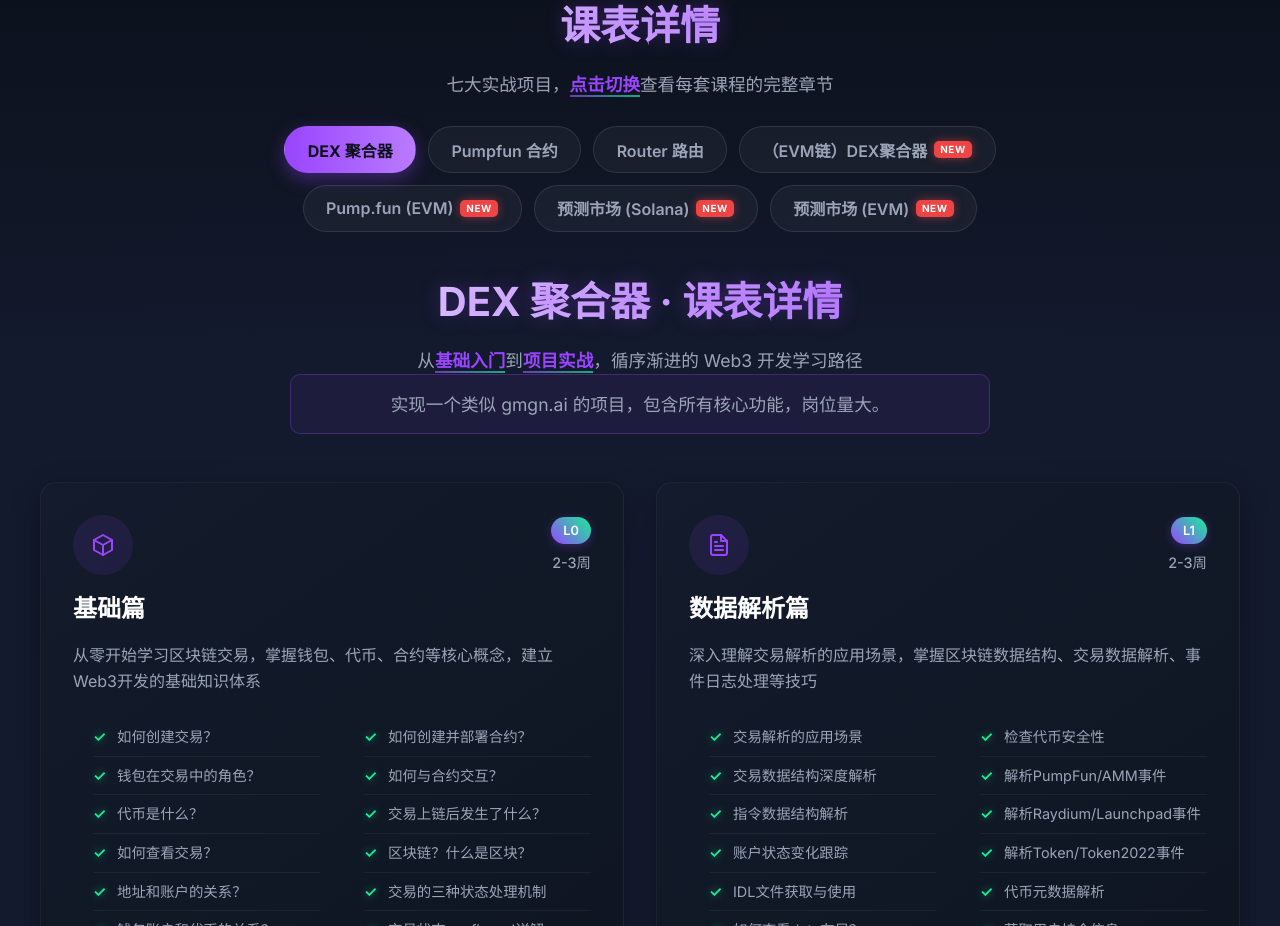
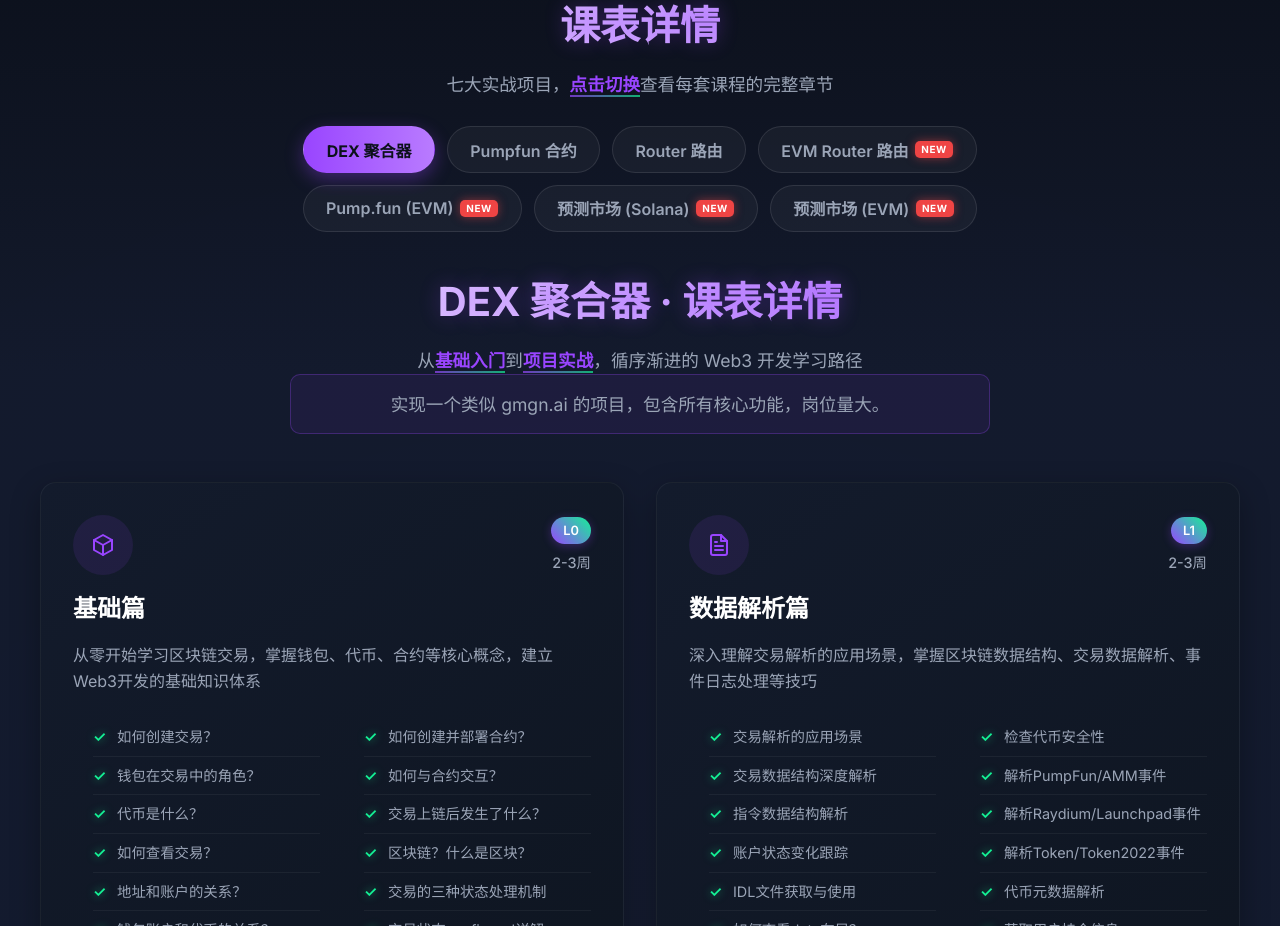
Before and after one commit to wangyouquanMas/web3ite, a React (Create React App) app: page / in a window 1280 px wide. Shown: the part 1520-2446 px from the top of the page. Built offline with nearby package versions, Linux system fonts and the light colour scheme.

Commit message:
fix: clarify EVM router course label

```diff
--- a/src/components/CourseDetailSection.tsx
+++ b/src/components/CourseDetailSection.tsx
@@ -1193,11 +1193,11 @@ const CourseDetailSection: React.FC = () => {
     },
     {
       id: 'evm-aggregator',
-      tab: '（EVM链）DEX聚合器',
+      tab: 'EVM Router 路由',
       badge: 'NEW',
       panelClass: 'evm-aggregator-course-detail',
       gridClass: 'evm-aggregator-course-grid',
-      title: '（EVM链）DEX聚合器 · 15天工程实战',
+      title: 'EVM DEX Router 路由聚合器 · 15天工程实战',
       subtitle: (
         <p>
           参考真实 <span className="highlight">EVM Consumer 与交易系统</span>，从{' '}
```
